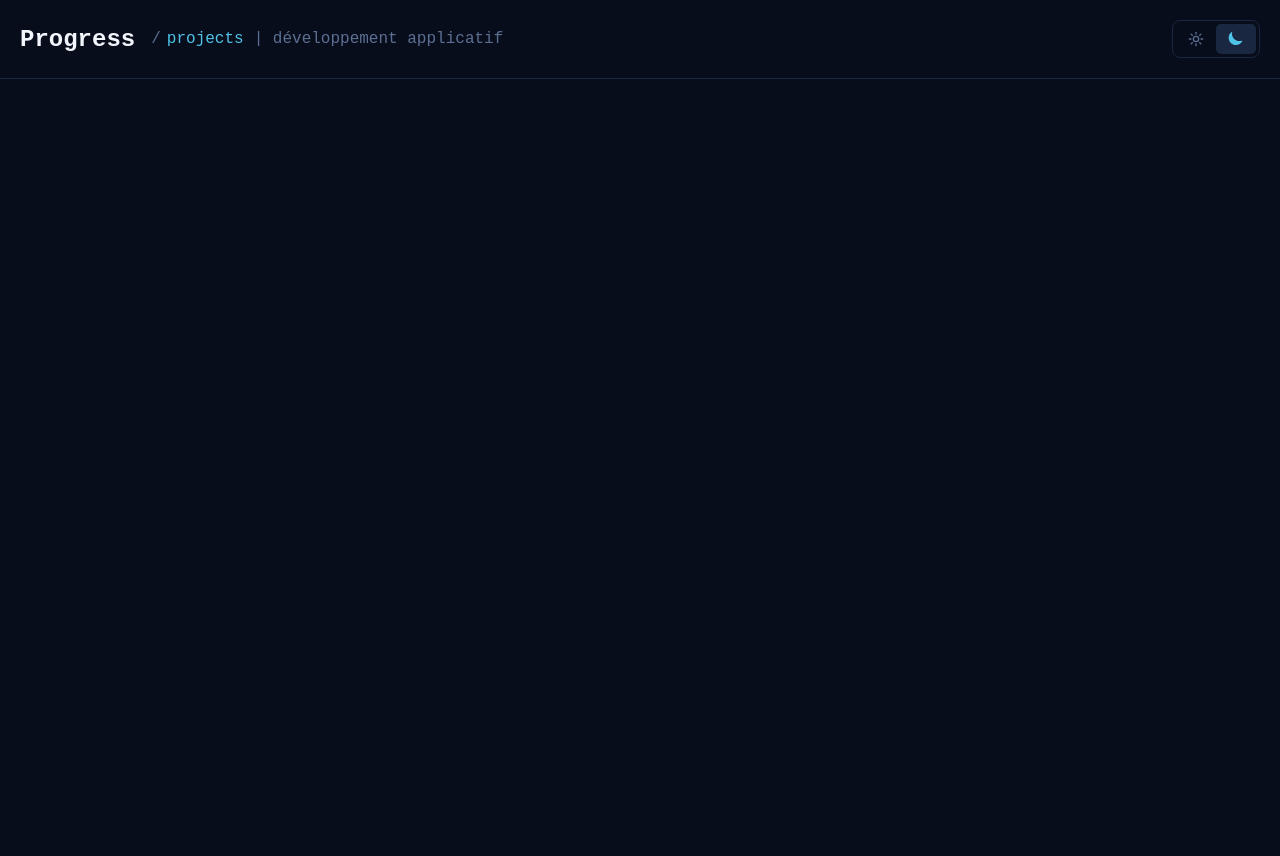
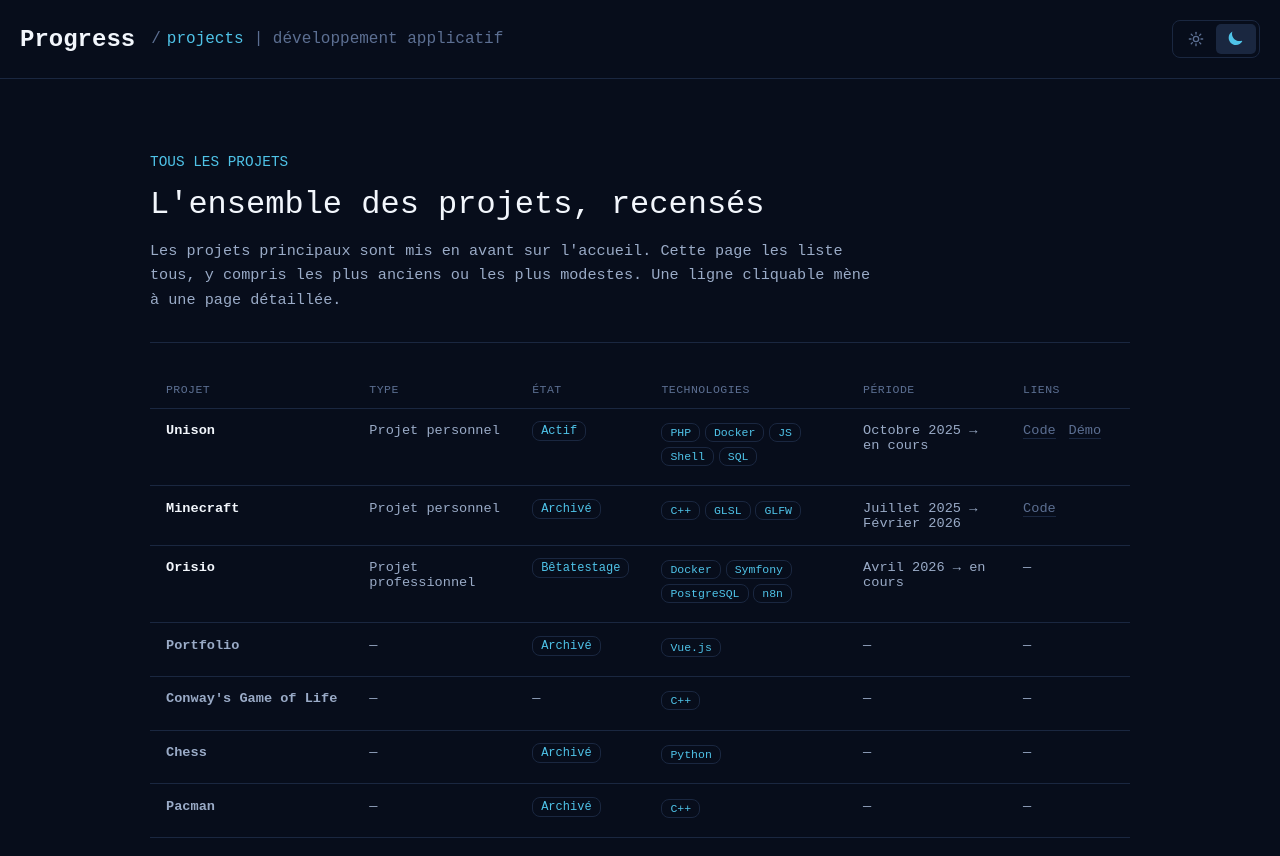
Before and after one commit to Progress-cmd/Portfolio, a Vue app: page /projects in a window 1280 px wide. Shown: the top 856 px of the page. Before the commit the page ends 800 px from the top, so only its background shows below. Built offline with nearby package versions, Linux system fonts and the light colour scheme.

Commit message:
Add : Ajout d'une page "projet" avec tout ceux existants

```diff
--- a/src/router.js
+++ b/src/router.js
@@ -1,5 +1,6 @@
 import { createRouter, createWebHistory } from 'vue-router'
 import Home from './views/Home.vue'
+import Projects from './views/Projects.vue'
 import Project from './views/Project.vue'
 
 const routes = [
@@ -7,6 +8,11 @@ const routes = [
     path: '/',
     name: 'Home',
     component: Home
+  },
+  {
+    path: '/projects',
+    name: 'Projects',
+    component: Projects
   },
   {
     path: '/projects/:slug',
--- a/src/views/Home.vue
+++ b/src/views/Home.vue
@@ -15,15 +15,19 @@
       </div>
     </div>
     <div class="body-body">
-      <ProjectCard v-for="(project, index) in projects" :key="index" :name="project.name" :description="project.description" :tags="project.tags" :state="project.state" :sourceUrl="project.sourceUrl" :demoUrl="project.demoUrl" :slug="project.slug"></ProjectCard>
+      <ProjectCard v-for="(project, index) in featuredProjects" :key="index" :name="project.name" :description="project.description" :tags="project.tags" :state="project.state" :sourceUrl="project.sourceUrl" :demoUrl="project.demoUrl" :slug="project.slug"></ProjectCard>
     </div>
+    <RouterLink to="/projects" class="all-projects-link">Voir tous les projets →</RouterLink>
   </div>
 </template>
 
 <script setup>
 import StatBlock from '@/components/StatBlock.vue'
 import ProjectCard from '@/components/ProjectCard.vue'
+import { RouterLink } from 'vue-router'
 import { projects } from '../data/projects.js'
+
+const featuredProjects = projects.slice(0, 3)
 
 const stats = [{ number: 9, label: 'projets livrés' }, { number: 4, label: 'usages réels' }, { number: 7, label: 'langages utilisés' }]
 </script>
@@ -78,6 +82,20 @@ const stats = [{ number: 9, label: 'projets livrés' }, { number: 4, label: 'usa
   display: grid;
   grid-template-columns: repeat(auto-fill, minmax(280px, 1fr));
   gap: 1.5rem;
-  padding: 40px 0 60px 0;
+  padding: 40px 0 30px 0;
+}
+
+.all-projects-link {
+  display: inline-block;
+  margin-bottom: 60px;
+  color: var(--font-sub);
+  text-decoration: none;
+  font-size: 0.9rem;
+  border-bottom: 1px solid var(--border);
+  padding-bottom: 2px;
+}
+
+.all-projects-link:hover {
+  border-bottom-color: var(--font-sub);
 }
 </style>
--- /dev/null
+++ b/src/views/Projects.vue
@@ -0,0 +1,194 @@
+<template>
+  <div id="body">
+    <div class="page-head">
+      <div id="sub">TOUS LES PROJETS</div>
+      <div id="title">L'ensemble des projets, recensés</div>
+      <div id="description">
+        Les projets principaux sont mis en avant sur l'accueil. Cette page les liste tous,
+        y compris les plus anciens ou les plus modestes. Une ligne cliquable mène à une page détaillée.
+      </div>
+    </div>
+
+    <div class="table-wrap">
+      <table class="projects-table">
+        <thead>
+          <tr>
+            <th>Projet</th>
+            <th>Type</th>
+            <th>État</th>
+            <th>Technologies</th>
+            <th>Période</th>
+            <th>Liens</th>
+          </tr>
+        </thead>
+        <tbody>
+          <tr
+            v-for="project in projects"
+            :key="project.slug"
+            :class="{ clickable: hasDetail(project) }"
+            @click="hasDetail(project) && goTo(project.slug)"
+          >
+            <td class="name-cell">
+              <RouterLink v-if="hasDetail(project)" :to="'/projects/' + project.slug" @click.stop>
+                {{ project.name }}
+              </RouterLink>
+              <span v-else>{{ project.name }}</span>
+            </td>
+            <td>{{ project.projectType || '—' }}</td>
+            <td>
+              <span v-if="project.state" class="state">{{ project.state }}</span>
+              <span v-else>—</span>
+            </td>
+            <td class="tags-cell">
+              <template v-if="project.tags && project.tags.length">
+                <span class="tag" v-for="(tag, i) in project.tags" :key="i">{{ tag }}</span>
+              </template>
+              <span v-else>—</span>
+            </td>
+            <td>{{ project.periodLabel || '—' }}</td>
+            <td class="links-cell">
+              <a v-if="project.sourceUrl" :href="project.sourceUrl" @click.stop>Code</a>
+              <a v-if="project.demoUrl" :href="project.demoUrl" @click.stop>Démo</a>
+              <span v-if="!project.sourceUrl && !project.demoUrl">—</span>
+            </td>
+          </tr>
+        </tbody>
+      </table>
+    </div>
+  </div>
+</template>
+
+<script setup>
+import { RouterLink, useRouter } from 'vue-router'
+import { projects } from '../data/projects.js'
+
+const router = useRouter()
+
+const hasDetail = (project) => Boolean(project.contexte)
+const goTo = (slug) => router.push('/projects/' + slug)
+</script>
+
+<style scoped>
+#body {
+  font-size: small;
+  padding: 75px 150px 60px 150px;
+}
+
+.page-head {
+  display: flex;
+  flex-direction: column;
+  gap: 1rem;
+  padding-bottom: 30px;
+  border-bottom: 1px solid var(--border);
+}
+
+#sub {
+  color: var(--font-sub);
+  text-transform: uppercase;
+  font-size: 0.9rem;
+}
+
+#title {
+  font-size: xx-large;
+  color: var(--font-main);
+  font-weight: 500;
+}
+
+#description {
+  color: var(--font-sub2);
+  line-height: 1.6;
+  font-size: 0.95rem;
+  max-width: 720px;
+}
+
+.table-wrap {
+  margin-top: 40px;
+  overflow-x: auto;
+}
+
+.projects-table {
+  width: 100%;
+  border-collapse: collapse;
+  font-size: 0.85rem;
+}
+
+.projects-table th {
+  text-align: left;
+  text-transform: uppercase;
+  font-size: 0.72rem;
+  letter-spacing: 0.04em;
+  color: var(--font-main2);
+  font-weight: 500;
+  padding: 0 1rem 0.75rem 1rem;
+  border-bottom: 1px solid var(--border);
+}
+
+.projects-table td {
+  padding: 0.9rem 1rem;
+  border-bottom: 1px solid var(--border);
+  color: var(--font-sub2);
+  vertical-align: top;
+}
+
+.projects-table tr.clickable {
+  cursor: pointer;
+}
+
+.projects-table tr.clickable:hover td {
+  color: var(--font-main);
+  background-color: var(--border);
+}
+
+.name-cell {
+  color: var(--font-main);
+  font-weight: 700;
+  white-space: nowrap;
+}
+
+.name-cell a {
+  color: var(--font-main);
+  text-decoration: none;
+}
+
+.projects-table tr.clickable:hover .name-cell a {
+  color: var(--font-sub);
+}
+
+.state {
+  color: var(--font-sub);
+  font-size: 0.75rem;
+  border: 1px solid var(--border);
+  border-radius: 8px;
+  padding: 2px 8px;
+  white-space: nowrap;
+}
+
+.tags-cell .tag {
+  display: inline-block;
+  color: var(--font-sub);
+  font-size: 0.72rem;
+  border: 1px solid var(--border);
+  border-radius: 8px;
+  padding: 2px 8px;
+  margin: 0 0.3rem 0.3rem 0;
+  white-space: nowrap;
+}
+
+.links-cell a {
+  color: var(--font-main2);
+  text-decoration: none;
+  border-bottom: 1px solid var(--border);
+  margin-right: 0.8rem;
+}
+
+.links-cell a:hover {
+  color: var(--font-sub);
+  border-bottom-color: var(--font-sub);
+}
+
+@media (max-width: 900px) {
+  #body {
+    padding: 50px 24px 40px 24px;
+  }
+}
+</style>
```
